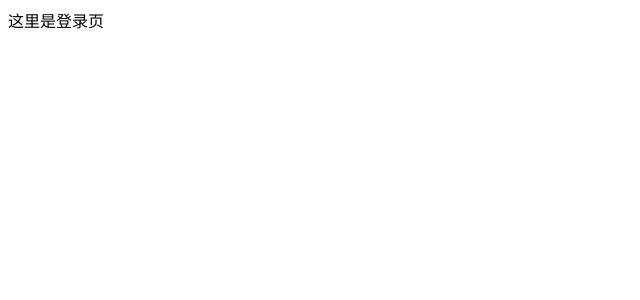
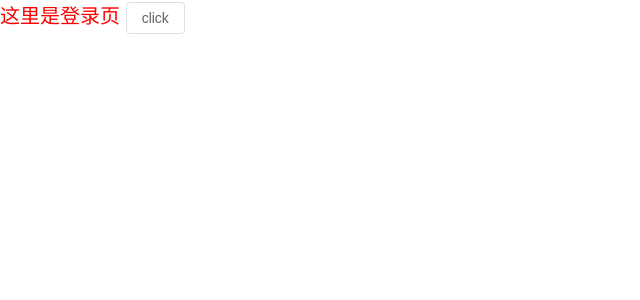
Before and after one commit to shenjilina/vite-vue3-ts, a Vue app: page /#/login in a window 1280 px wide. Shown: the top 300 px of the page, without its empty margins (0-640 px from the left). Built offline with nearby package versions, Linux system fonts and the light colour scheme.

Commit message:
feat(unocss config): 🚀 unocss config

```diff
--- a/auto-imports.d.ts
+++ b/auto-imports.d.ts
@@ -1,5 +1,5 @@
 // Generated by 'unplugin-auto-import'
 export {}
 declare global {
-
+  const ElMessage: typeof import('element-plus/es')['ElMessage']
 }
--- a/components.d.ts
+++ b/components.d.ts
@@ -8,7 +8,6 @@ export {}
 declare module '@vue/runtime-core' {
   export interface GlobalComponents {
     ElButton: typeof import('element-plus/es')['ElButton']
-    ElColorPicker: typeof import('element-plus/es')['ElColorPicker']
     HelloWorld: typeof import('./src/components/HelloWorld.vue')['default']
     RouterLink: typeof import('vue-router')['RouterLink']
     RouterView: typeof import('vue-router')['RouterView']
--- a/package.json
+++ b/package.json
@@ -52,6 +52,7 @@
 		"stylelint-config-standard-scss": "^6.1.0",
 		"stylelint-prettier": "^2.0.0",
 		"typescript": "^4.6.4",
+		"unocss": "^0.54.1",
 		"unplugin-auto-import": "^0.11.1",
 		"unplugin-vue-components": "^0.22.0",
 		"vite": "^3.0.0",
--- a/src/main.ts
+++ b/src/main.ts
@@ -1,8 +1,8 @@
 /*
- * @LastEditors: shenjilin
+ * @LastEditors: shenjilin-home
  * @Description: ...
  * @Date: 2022-08-07 23:12:17
- * @LastEditTime: 2022-08-08 00:23:40
+ * @LastEditTime: 2023-08-06 15:51:42
  * @Author: shenjilin
  */
 import { createApp } from "vue";
@@ -11,6 +11,8 @@ import App from "./App.vue";
 import router from "./router/index";
 // import ElementPlus from 'element-plus'
 // import 'element-plus/dist/index.css'
+import "@/styles/index.scss";
+import "uno.css";
 
 const app = createApp(App);
 
--- /dev/null
+++ b/src/styles/index.scss
@@ -0,0 +1,16 @@
+body {
+	margin: 0;
+	font-family: Inter, system-ui, Avenir, "Helvetica Neue", Helvetica, "PingFang SC", "Hiragino Sans GB", "Microsoft YaHei",
+		"微软雅黑", Arial, sans-serif;
+	-webkit-font-smoothing: antialiased;
+	-moz-osx-font-smoothing: grayscale;
+}
+a {
+	color: var(--ep-color-primary);
+}
+code {
+	padding: 2px 4px;
+	color: var(--ep-color-primary);
+	background-color: var(--ep-color-primary-light-9);
+	border-radius: 2px;
+}
--- a/src/views/Login/index.vue
+++ b/src/views/Login/index.vue
@@ -1,10 +1,21 @@
 <template>
-	<div>
+	<div class="page text-[20px]">
 		{{ msg }}
+		<el-button @click="openVn">click</el-button>
 	</div>
 </template>
 <script setup>
 import { ref } from "vue";
 const msg = ref("这里是登录页");
+const openVn = () => {
+	ElMessage({
+		message: "Warning, this is a warning message.",
+		type: "warning"
+	});
+};
 </script>
-<style lang="scss" scoped></style>
+<style lang="scss" scoped>
+.page {
+	color: $sjl-color;
+}
+</style>
--- a/vite.config.ts
+++ b/vite.config.ts
@@ -1,40 +1,67 @@
 /*
- * @LastEditors: shenjilin
+ * @LastEditors: shenjilin-home
  * @Description: ...
  * @Date: 2022-08-07 23:12:17
- * @LastEditTime: 2022-11-14 23:39:38
+ * @LastEditTime: 2023-08-06 15:50:07
  * @Author: shenjilin
  */
+import path from "path";
 import { defineConfig } from "vite";
 
-import { fileURLToPath, URL } from "node:url";
+// import { fileURLToPath, URL } from "node:url";
 
 import vue from "@vitejs/plugin-vue";
 import AutoImport from "unplugin-auto-import/vite";
 import Components from "unplugin-vue-components/vite";
 import { ElementPlusResolver } from "unplugin-vue-components/resolvers";
+import Unocss from "unocss/vite";
+import { presetAttributify, presetIcons, presetUno, transformerDirectives, transformerVariantGroup } from "unocss";
+const pathSrc = path.resolve(__dirname, "src");
+
 // https://vitejs.dev/config/
 export default defineConfig({
+	// 别名设置
+	resolve: {
+		alias: {
+			"@": `${pathSrc}/` // 把 @ 指向到 src 目录去
+		}
+	},
+	css: {
+		preprocessorOptions: {
+			scss: {
+				// 配置公共的scss变量
+				additionalData: '@use "@/styles/variables.scss" as *;'
+			}
+		}
+	},
 	plugins: [
 		vue(),
 		AutoImport({
 			resolvers: [ElementPlusResolver()]
 		}),
 		Components({
-			resolvers: [ElementPlusResolver()]
+			// allow auto load markdown components under `./src/components/`
+			extensions: ["vue"],
+			include: [/\.vue$/, /\.vue\?vue/],
+			resolvers: [
+				ElementPlusResolver({
+					importStyle: "sass"
+				})
+			],
+			dts: "components.d.ts"
+		}),
+		// https://github.com/antfu/unocss
+		// see unocss.config.ts for config
+		Unocss({
+			presets: [
+				presetUno(),
+				presetAttributify(),
+				presetIcons({
+					scale: 1.2,
+					warn: true
+				})
+			],
+			transformers: [transformerDirectives(), transformerVariantGroup()]
 		})
-	],
-	// 别名设置
-	resolve: {
-		alias: {
-			"@": fileURLToPath(new URL("./src", import.meta.url)) // 把 @ 指向到 src 目录去
-		}
-	},
-	css: {
-		preprocessorOptions: {
-			scss: {
-				additionalData: '@import "@/styles/variables.scss";'
-			}
-		}
-	}
+	]
 });
```
Also changed, not shown: 2 other files (tests, documents, lock files or other folders).
